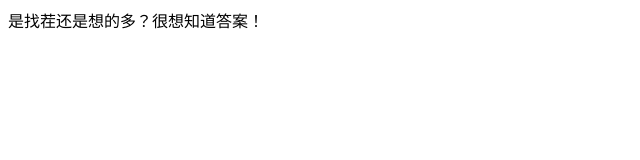
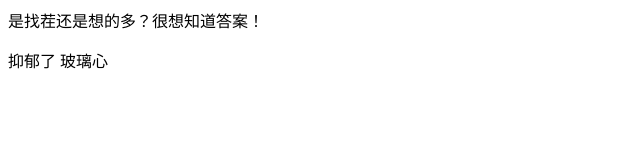
Before and after one commit to shadow820102/test, a plain HTML site: page index.html in a window 1280 px wide. Shown: the whole page, without its empty margins (0-640 px from the left). Drawn offline with Linux system fonts and the light colour scheme.

Commit message:
主支第二版

```diff
--- a/index.html
+++ b/index.html
@@ -10,5 +10,6 @@
     <div>
         是找茬还是想的多？很想知道答案！
     </div>
+    <p>抑郁了 玻璃心</p>
 </body>
 </html>
```
